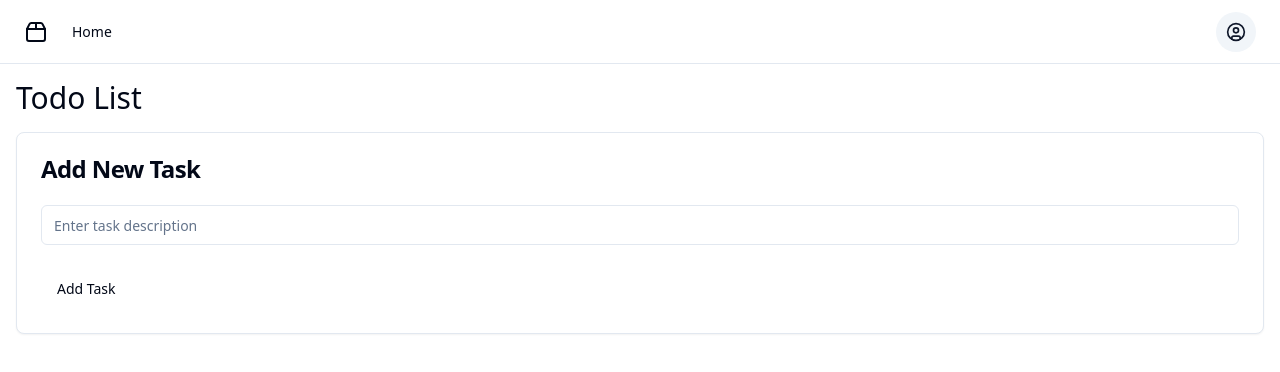
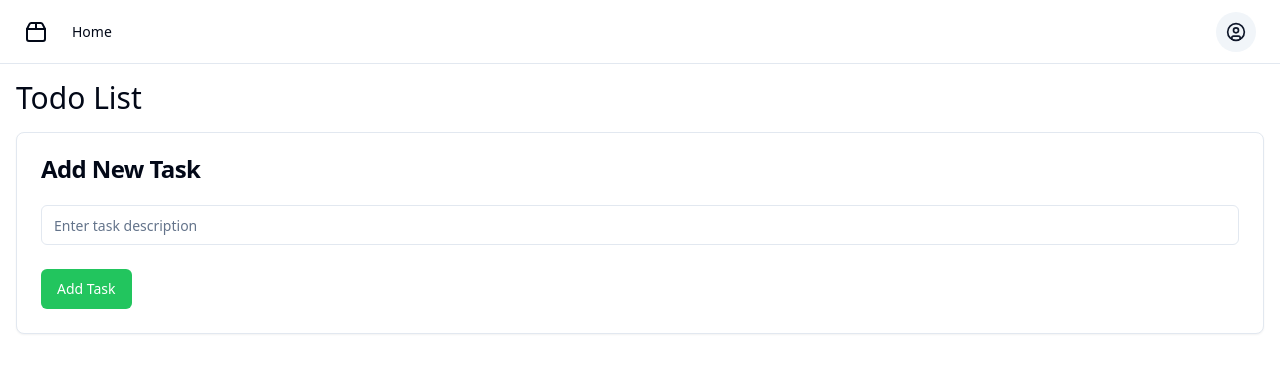
Before and after one commit to GPT-Engineer-App-Dev/t-1598, a React (Vite) app: page / in a window 1280 px wide. Shown: the top 372 px of the page. Built offline with nearby package versions, Linux system fonts and the light colour scheme.

Commit message:
Changed the color of the add button to green using Tailwind CSS in the todo app.

```diff
--- a/src/pages/Index.jsx
+++ b/src/pages/Index.jsx
@@ -50,7 +50,7 @@ const Index = () => {
           />
         </CardContent>
         <CardFooter>
-          <Button variant="green" onClick={addTask}>Add Task</Button>
+          <Button className="bg-green-500 text-white" onClick={addTask}>Add Task</Button>
         </CardFooter>
       </Card>
       <div className="mt-6">
```
